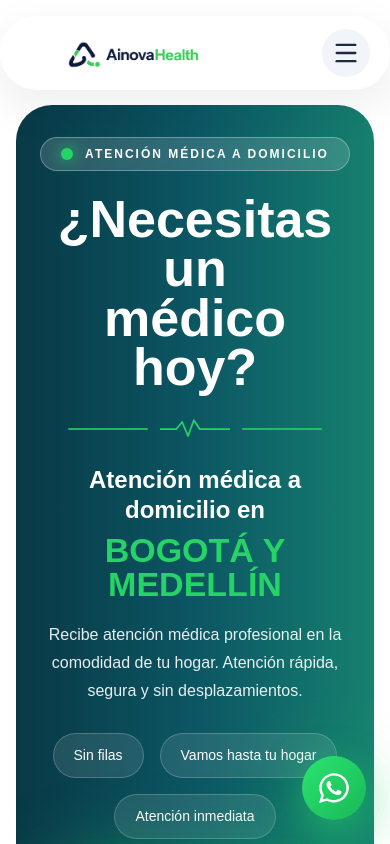
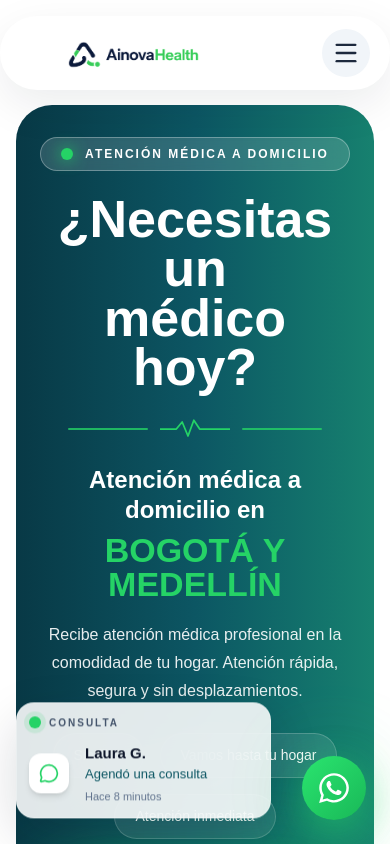
Before and after one commit to felipebermudezceo/ainovahealth, a Next.js app: page / in a window 390 px wide. Shown: the top 844 px of the page. Built offline with nearby package versions, Linux system fonts and the light colour scheme.

Commit message:
pop up fijo

```diff
--- a/components/hero/HeroImage.tsx
+++ b/components/hero/HeroImage.tsx
@@ -127,7 +127,21 @@ export function HeroImage() {
       {/* Tarjeta flotante */}
 
       <motion.div
-        className="absolute top-5 left-4 lg:left-auto lg:right-8"
+        className="
+        fixed
+        bottom-5
+        left-4
+        z-40
+
+        w-[255px]
+
+        lg:absolute
+        lg:top-5
+        lg:bottom-auto
+        lg:left-auto
+        lg:right-8
+        lg:w-auto
+        "
         animate={{
           y: [0, -10, 0],
         }}
@@ -138,7 +152,27 @@ export function HeroImage() {
         }}
       >
 
-<div className="rounded-[18px] lg:rounded-[24px] border border-white/20 bg-white/30 px-4 py-3 lg:px-5 lg:py-4 backdrop-blur-xl shadow-[0_20px_60px_rgba(0,0,0,.18)] min-w-[230px] lg:min-w-[250px]">
+<div className="
+rounded-[18px]
+lg:rounded-[24px]
+
+border
+border-white/30
+
+bg-white/88
+backdrop-blur-2xl
+
+px-3
+py-3
+
+lg:px-5
+lg:py-4
+
+shadow-[0_18px_50px_rgba(15,23,42,.15)]
+
+min-w-[255px]
+lg:min-w-[250px]
+">
 
 <AnimatePresence mode="wait">
 
@@ -191,7 +225,20 @@ export function HeroImage() {
 
           <div className="flex items-center gap-4">
 
-            <div className="flex h-11 w-11 items-center justify-center rounded-xl bg-white shadow-md">
+            <div className="
+flex
+h-10
+w-10
+
+lg:h-11
+lg:w-11
+
+items-center
+justify-center
+rounded-xl
+bg-white
+shadow-md
+">
 
               <Icon
                 className={`h-5 w-5 ${cards[current].color}`}
@@ -201,19 +248,20 @@ export function HeroImage() {
 
             <div>
 
-              <p className="text-[17px] lg:text-[18px] font-black text-slate-900">
+              <p className="text-[15px] lg:text-[18px]
+font-black font-black text-slate-900">
 
                 {cards[current].title}
 
               </p>
 
-              <p className="text-[14px] font-medium text-[#0C5663]">
+              <p className="text-[13px] lg:text-[14px] font-medium text-[#0C5663]">
 
                 {cards[current].subtitle}
 
               </p>
 
-              <p className="mt-1 text-[12px] text-slate-500">
+              <p className="mt-1 text-[11px] lg:text-[12px] text-slate-500">
 
                 {cards[current].time}
 
```
